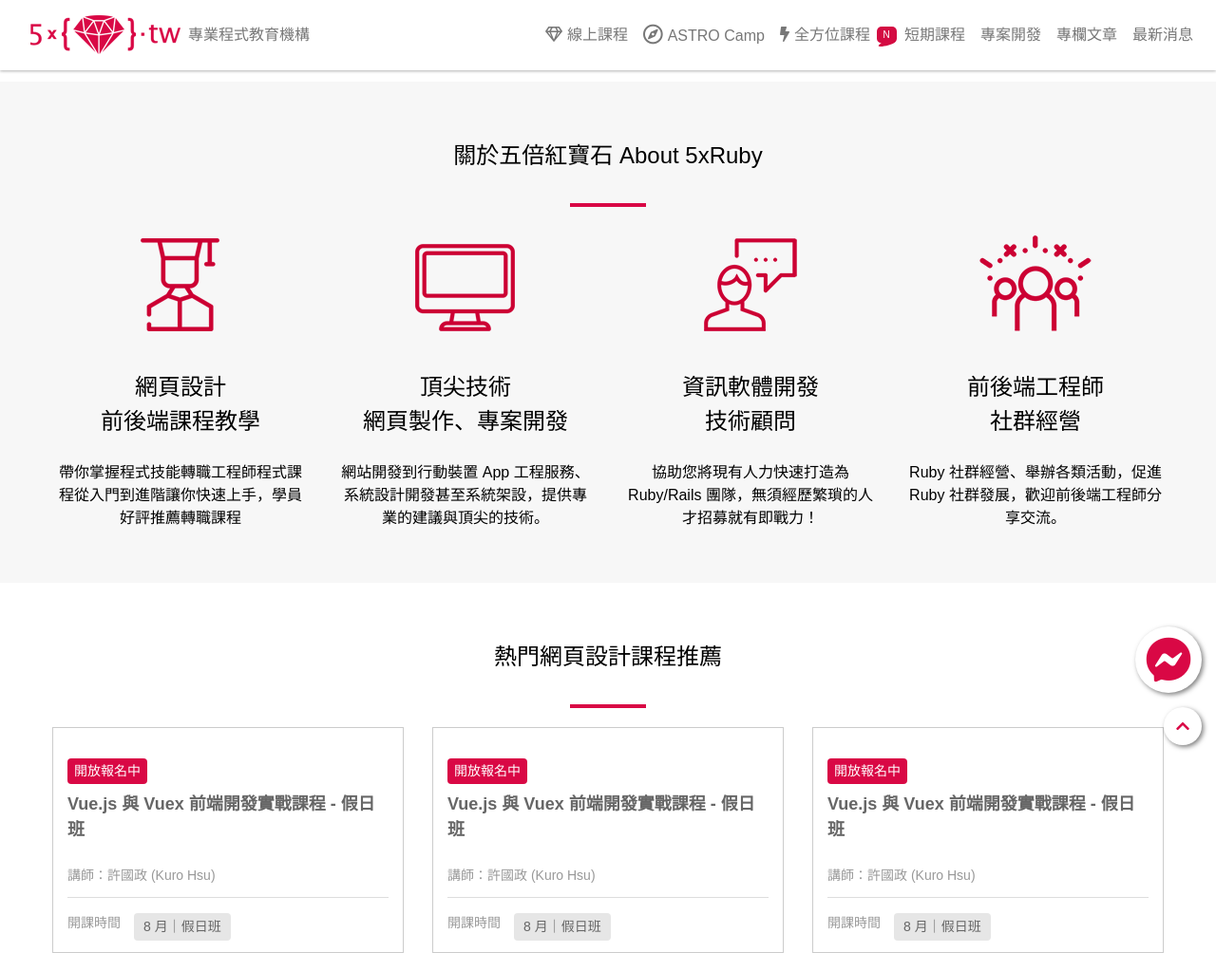
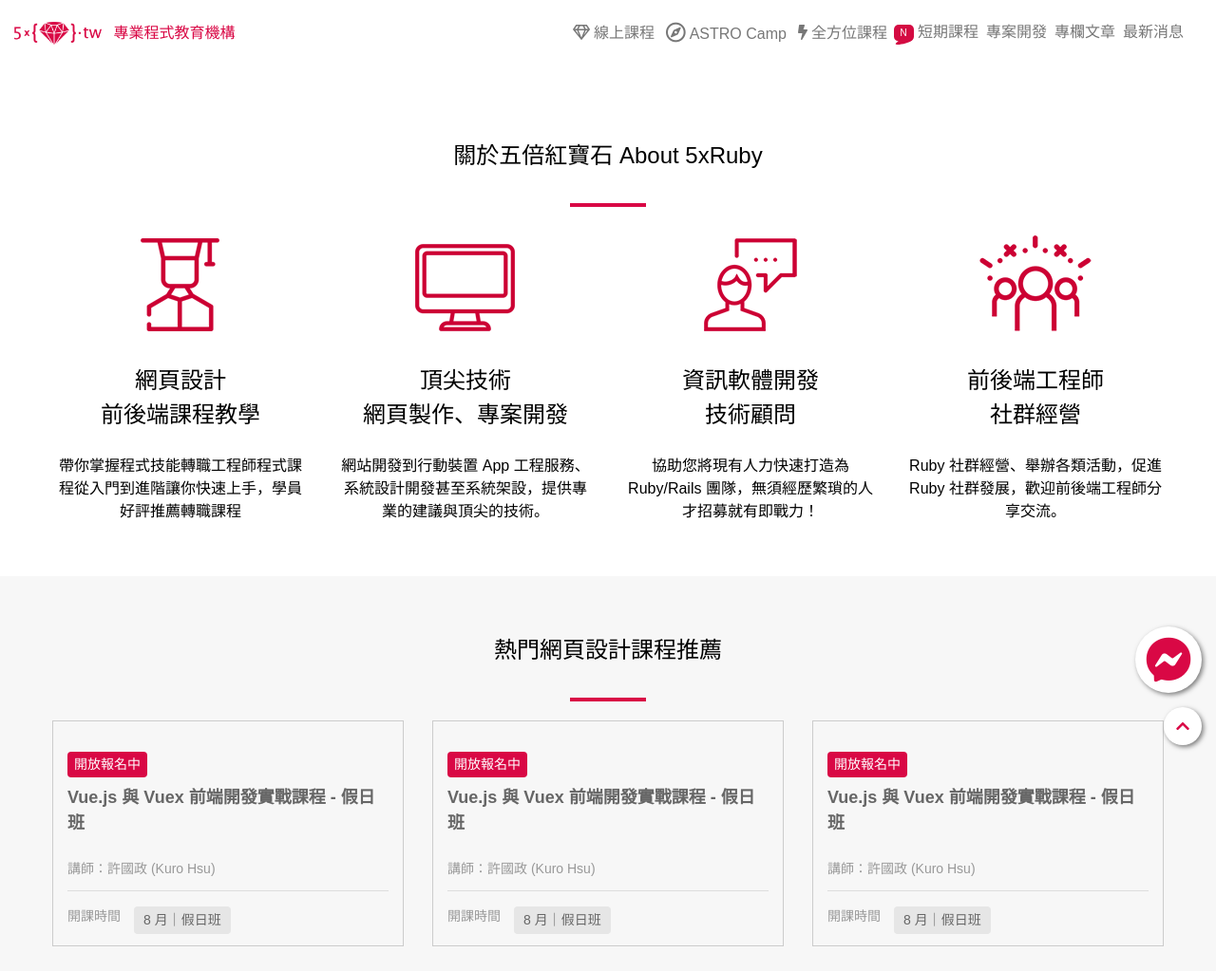
Before and after one commit to yuka1981/html-homework03-5xRuby-RWD, a plain HTML site: page index.html in a window 1280 px wide. Shown: the top 1023 px of the page at 95% size. Drawn offline with Linux system fonts and the light colour scheme.

Commit message:
add RWD nav

```diff
--- a/css/style.css
+++ b/css/style.css
@@ -13,6 +13,10 @@ a {
 
 ul {
   list-style: none;
+}
+
+img {
+  vertical-align: middle;
 }
 
 .section {
@@ -40,63 +44,125 @@ ul {
 }
 
 /* navigation */
-nav, nav a{
-  color: #777;
+#menu_control {
+  position: absolute;
+  display: none;
 }
 
-nav .row {
-  width: 100%;
-  padding: 8px 16px;
-  margin: 0;
-  display: flex;
-  justify-content: space-between;
+#menu_control:checked~.header .list-area {
+  left: 0;
+}
+
+.header{
+  position: relative;
+}
+
+.header nav {
+  height: 70px;
+  color: #777;
   background-color: #fff;
   position: fixed;
+  padding: 0 15px;
+  top: 0;
+  right: 0;
+  left: 0;
   z-index: 1;
-  box-sizing: border-box;
-  box-shadow: 0 1px 3px rgba(0, 0, 0, 0.3);
+  display: flex;
+  align-items: center;
+  justify-content: space-between;
   font-weight: 400;
 }
 
-.logo-area {
-  padding: 5px 0 5px 16px;
+.header .list-area  {
+  position: relative;
+  top: 0;
+  display: flex;
+  flex-direction: row;
+  width: auto;
 }
 
-.list-area ul{
+.header .list-area {
+  width: auto;
+  background-color: rgba(255, 255, 255, 0.9);
+  position: absolute;
+  top: 70px;
+  left: -80%;
   display: flex;
-  justify-content: flex-end;
+  flex-direction: column;
+  /* align-items: flex-start; */
+  padding: 15px 15px;
+  transition: .5s ease-in-out;
+  z-index: 1;
+}
+
+.header .list-area a {
+  margin: 4px 0;
+}
+
+.menu_btn {
+  width: 50px;
+  height: 50px;
+  display: block;
+  background-color: #d90845;
+  position: relative;
+  border-radius: 2px;
+}
+
+.menu_btn span {
+  opacity: 0;
+  width: 1px;
+  height: 1px;
+  display: block;
+  overflow: hidden;
+}
+
+.menu_btn::before {
+  content: '';
+  position: absolute;
+  display: block;
+  border-radius: 2px;
+  height: 3px;
+  width: 40px;
+  background-color: #fff;
+  top: 0;
+  bottom: 0;
+  right: 0;
+  left: 0;
+  margin: auto;
+  box-shadow: 0 10px 0 #fff, 0 -10px 0 #fff;
+}
+
+.header .logo {
+  display: flex;
   align-items: center;
 }
 
-.list-area li {
-  padding: 4px 8px;
+.header .logo img {
+  width: 92px;
+  height: 24px;
 }
 
-.list-area i {
-  display: inline-block;
-  margin-right: 5px;
+.header .logo-txt {
+  color: #d90845;
+  margin-left: 8px;
+  line-height: 24px;
 }
 
-.list-area li:hover a, .list-area li:hover i {
-  color: #d90845;
+.header .list-area a {
+  color: #777;
+  margin: 8px 4px;
 }
 
-.logo-area {
-  display: flex;
-  justify-content: center;
-  align-items: center;
+.header .list-area span {
+  margin: 0 4px;
 }
 
-.logo-txt {
-  margin-left: 8px;
-}
-
-.list-area li:nth-child(3) {
+.header .list-area a:nth-child(3) {
   position: relative;
   margin-right: 20px;
 }
 
-.list-area span img {
+.header .list-area img {
   position: absolute;
   right: -20px;
   animation: change 1.25s ease-in-out infinite alternate;
@@ -107,6 +173,22 @@ nav .row {
   50% {transform: translateY(-3px)}
   100%{transform: translateY(0px)}
 }
+
+@media screen and (min-width: 992px) {
+  .menu_btn {
+    display: none;
+  }
+
+  .header .list-area {
+    position: relative;
+    top: 0;
+    left: 0;
+    display: flex;
+    flex-direction: row;
+    width: auto;
+  }
+}
+
 
 /* banner section */
 .banner {
--- a/index.html
+++ b/index.html
@@ -21,46 +21,41 @@
 <body>
 
   <!-- Navgation bar -->
-  <nav>
-    <div class="row">
-      <div class="logo-area">
-        <img src="images/logo-c473f739.png" alt="5xRuby-logo">
-        <div class="logo-txt">
-          專業程式教育機構
-        </div>
+
+  <input type="checkbox" name="" id="menu_control">
+
+  <section class="header">
+    <div class="container">
+      <div class="row">
+        <nav>
+          <div class="logo">
+            <a href="#">
+              <img src="images/logo-c473f739.png" alt="">
+              <span class="logo-txt">專業程式教育機構</span>
+            </a>
+          </div>
+
+          <label for="menu_control" class="menu_btn">
+            <span>navbtn</span>
+          </label>
+
+          <div class="list-area">
+            <a href="#"><span><i class="far fa-gem"></i></span>線上課程</a>
+            <a href="#"><span><i class="far fa-compass fa-lg"></span></i>ASTRO Camp</a>
+            <a href="#"><span><i class="fas fa-bolt"></i></span>全方位課程<span><img src="images/new-icon.svg"
+                  alt=""></span></a>
+            <a href="#">短期課程</a>
+            <a href="#">專案開發</a>
+            <a href="#">專欄文章</a>
+            <a href="#">最新消息</a>
+          </div>
+        </nav>
       </div>
 
-      <div class="list-area">
-        <ul>
-          <li>
-            <a href="#"><span><i class="far fa-gem"></i></span>線上課程</a>
-          </li>
-          <li>
-            <a href="#"><span><i class="far fa-compass fa-lg"></span></i>ASTRO Camp</a>
-          </li>
-          <li>
-            <a href="#"><span><i class="fas fa-bolt"></i></span>全方位課程<span><img src="images/new-icon.svg"
-                  alt=""></span></a>
+    </div>
+    </div>
+  </section>
 
-          </li>
-          <li>
-            <a href="#">短期課程</a>
-          </li>
-          <li>
-            <a href="#">專案開發</a>
-          </li>
-          <li>
-            <a href="#">專欄文章</a>
-          </li>
-          <li>
-            <a href="#">最新消息</a>
-          </li>
-        </ul>
-      </div>
-    </div>
-  </nav>
-
-  <!-- Banner carousel -->
 
   <!-- <section class="section banner"> -->
   <div class="banner">
```
Also changed, not shown: nav.html (+130 -0 lines).
